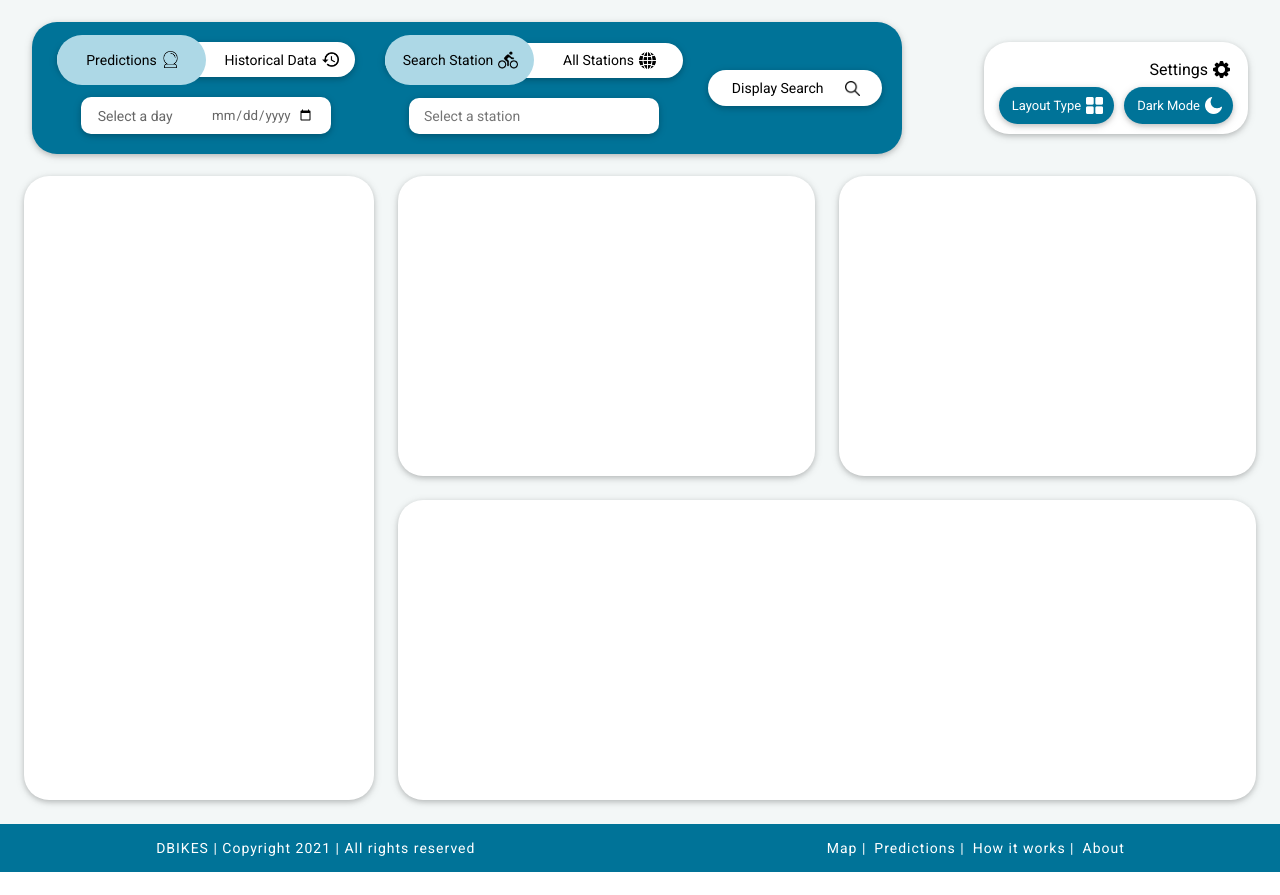
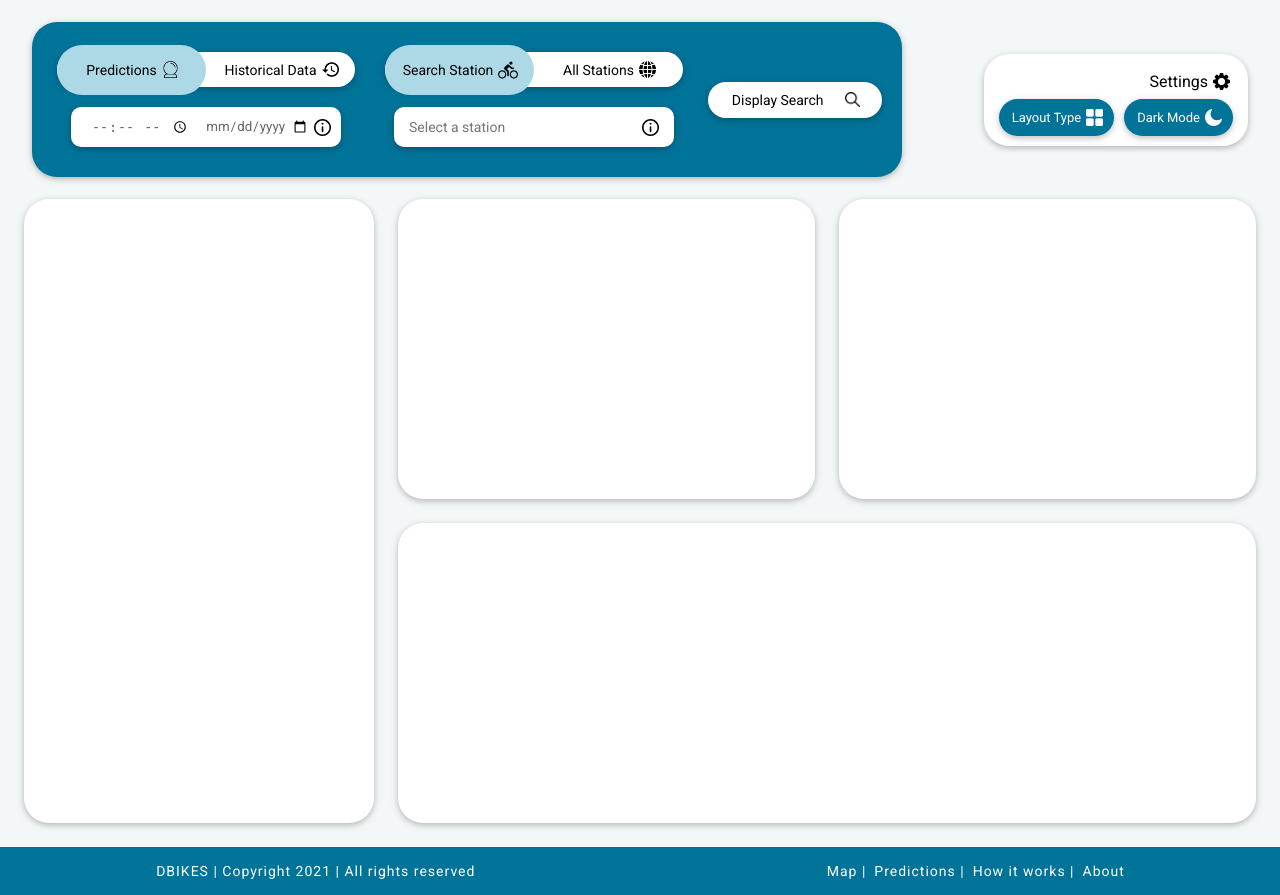
Before and after one commit to Botazio/Group-Project-SoftDev, a Flask app: page /predictions in a window 1280 px wide. Shown: the part 80-975 px from the top of the page. Before the commit the page ends 952 px from the top, so only its background shows below. Run offline with Flask 2, Linux system fonts and the light colour scheme; some libraries are stand-ins or nearby versions.

Commit message:
Continue with the development of the predictions page. Added new functionality such as starting dispalying graphs in the containers

```diff
--- a/flask-app/app.py
+++ b/flask-app/app.py
@@ -51,21 +51,11 @@ class getData():
 
         return results
 
-    def getWeather(self):
-        try:
-            df = pd.read_sql_query(
-                "SELECT * FROM dbikes.weather as av ORDER BY av.dt  DESC LIMIT 1;", self.engine)
-            results = df.to_json(orient='records')
-        except:
-            return "Error: something wrong happened"
-
-        return results
-
     def getOcuppancy(self, num):
         try:
             sql = f"""SELECT number, DATE_FORMAT(last_update,'%Y-%m-%d') as date, avg(available_bikes) as ocuppancy_bikes,
             avg(available_bikes_stands) as ocuppancy_stands FROM dbikes.availability
-            WHERE number = { num } GROUP BY number, day(last_update) ORDER BY last_update ASC;"""
+            WHERE number = { num } GROUP BY number, date(last_update) ORDER BY last_update ASC;"""
             df = pd.read_sql_query(sql, self.engine)
             results = df.to_json(orient='records')
         except:
@@ -106,12 +96,6 @@ def availability():
     return availability
 
 
-@ app.route('/weather')
-def weather():
-    weather = getData(engine).getWeather()
-    return weather
-
-
 @ app.route('/occupancy/<int:station_id>')
 def get_occupancy(station_id):
     occupancy = getData(engine).getOcuppancy(station_id)
--- a/flask-app/static/css/navbars.css
+++ b/flask-app/static/css/navbars.css
@@ -85,7 +85,7 @@ nav {
   }
 }
 
-@media screen and (max-width: 768px) {
+@media screen and (max-width: 840px) {
   .nav-links {
     display: none;
   }
--- a/flask-app/static/css/predictions.css
+++ b/flask-app/static/css/predictions.css
@@ -129,12 +129,11 @@
   justify-content: center;
   border-radius: 25px;
   height: 35px;
-  margin: 0px 5px;
+  margin: 10px 5px;
   box-shadow: 0 2px 5px 0 rgba(0, 0, 0, 0.16), 0 2px 10px 0 rgba(0, 0, 0, 0.12);
   background-color: white;
   font-size: 14px;
   color: black;
-  margin-bottom: 20px;
 }
 
 .control-buttons-type1 {
@@ -154,15 +153,29 @@
 }
 
 #calendar-container {
-  width: 250px;
+  min-width: 250px;
+  height: 40px;
+  padding: 0px 10px;
   display: flex;
-  justify-content: space-around;
+  justify-content: space-between;
   align-items: center;
   background-color: white;
   border-radius: 10px;
   font-size: 14px;
   color: rgba(0, 0, 0, 0.6);
   box-shadow: 0 2px 5px 0 rgba(0, 0, 0, 0.16), 0 2px 10px 0 rgba(0, 0, 0, 0.12);
+  margin: 10px;
+}
+
+input[type="time"] {
+  color: rgba(0, 0, 0, 0.6);
+  background: white;
+  cursor: pointer;
+  border: none;
+  background: white;
+  cursor: pointer;
+  padding: 0px 10px;
+  outline: none;
 }
 
 input[type="date"] {
@@ -177,8 +190,23 @@ input[type="date"] {
   outline: none;
 }
 
+.dropdown-info1 {
+  display: inline-block;
+  position: relative;
+  cursor: pointer;
+  height: 17px;
+}
+
+.dropdown-info1:hover .dropdown-info1-content {
+  display: block;
+}
+
 .controls-text-input {
   outline: none;
+}
+
+.dropdown-info1-content {
+  width: 180px;
 }
 
 #station-search-container {
@@ -187,9 +215,14 @@ input[type="date"] {
   border: 0;
   box-shadow: 0 2px 5px 0 rgba(0, 0, 0, 0.16), 0 2px 10px 0 rgba(0, 0, 0, 0.12);
   position: relative;
-  display: inline-block;
-  width: 220px;
+  display: flex;
+  flex-direction: row;
+  align-items: center;
+  justify-content: space-between;
+  width: 250px;
+  height: 40px;
   padding: 0px 15px;
+  margin: 10px;
 }
 
 #station-input {
@@ -200,6 +233,21 @@ input[type="date"] {
   font-family: Roboto, sans-serif;
   font-size: 14px;
   padding: 10px 0px;
+}
+
+.dropdown-info2 {
+  display: inline-block;
+  position: relative;
+  cursor: pointer;
+  height: 17px;
+}
+
+.dropdown-info2:hover .dropdown-info2-content {
+  display: block;
+}
+
+.dropdown-info2-content {
+  width: 170px;
 }
 
 #search-button-container {
@@ -365,6 +414,16 @@ input[type="date"] {
   height: 100%;
   width: 100%;
   grid-area: area5;
+  display: flex;
+  flex-direction: row;
+  justify-content: space-around;
+  align-items: center;
+}
+
+#container4-a,
+#container4-b {
+  width: 50%;
+  height: 100%;
 }
 
 #waiting-background {
--- /dev/null
+++ b/flask-app/static/js/searchPredictions.js
@@ -0,0 +1,371 @@
+animationButtons();
+searchOptions();
+callGoogleCharts();
+
+function callGoogleCharts() {
+   google.charts.load('current', {'packages':['corechart']});
+}
+
+function animationButtons() {
+   const predictionsButton = document.getElementById("predictions-container");
+   const historicalButton = document.getElementById("historical-container");
+   const stationButton = document.getElementById("station-container");
+   const fullSearchButton = document.getElementById("full-search-container");
+   const stationSearchContainer = document.getElementById("station-search-container");
+   const stationInput = document.getElementById("station-input");
+   const date = document.getElementById("calendar");
+   const hour = document.getElementById("hour");
+   const darkMode = document.getElementById("dark-mode-container");
+   const searchButton = document.getElementById("search-button-container");
+
+   // Dates and hours for the calendar
+   var today = new Date();
+   var nextHalfHour = new Date();
+   nextHalfHour.setSeconds(0,0);
+   Date.prototype.addMinutes = function(m) {
+      this.setTime(this.getTime() + (m*60*1000));
+      return this;
+    }
+   nextHalfHour.addMinutes(30);
+   nextHalfHour = nextHalfHour.toLocaleTimeString('en-GB');
+
+   today = today.toISOString().split("T")[0];
+   var yesterday = new Date();
+   yesterday.setDate(yesterday.getDate() - 1);
+   yesterday = yesterday.toISOString().split("T")[0];
+
+   // Set the initial values
+   date.min = today;
+   date.max = "2030-01-01"
+   date.value = "";
+   hour.min = nextHalfHour;
+   hour.value = "";
+   stationInput.value = "";
+
+   searchButton.addEventListener("click", () => {
+      // Refresh the hour for future searchs
+      nextHalfHour = new Date();
+      nextHalfHour.setSeconds(0,0);
+      Date.prototype.addMinutes = function(m) {
+         this.setTime(this.getTime() + (m*60*1000));
+         return this;
+      }
+      nextHalfHour.addMinutes(30);
+      nextHalfHour = nextHalfHour.toLocaleTimeString('en-GB');
+      hour.min = nextHalfHour;
+   });
+
+
+   predictionsButton.addEventListener("click", () => {
+      if (predictionsButton.classList.contains("active-button") == true) {
+         return;
+      }
+      else {
+         historicalButton.classList.remove("active-button");
+         predictionsButton.classList.add("active-button");
+         date.value = "";
+         date.min = today;
+         date.max = "2030-01-01";
+         hour.min = nextHalfHour;
+         if (darkMode.classList.contains("dark-mode-active") == true) {
+            historicalButton.classList.remove("active-button-dark");
+            predictionsButton.classList.add("active-button-dark");
+         } else {
+            historicalButton.classList.remove("active-button-light");
+            predictionsButton.classList.add("active-button-light");
+         }
+      }
+   });
+
+   historicalButton.addEventListener("click", () => {
+      if (historicalButton.classList.contains("active-button") == true) {
+         return;
+      }
+      else {
+         historicalButton.classList.add("active-button");
+         predictionsButton.classList.remove("active-button");
+         date.value = "";
+         date.min = "2021-02-28"
+         date.max = yesterday;
+         hour.min = "";
+         if (darkMode.classList.contains("dark-mode-active") == true) {
+            predictionsButton.classList.remove("active-button-dark");
+            historicalButton.classList.add("active-button-dark");
+         } else {
+            predictionsButton.classList.remove("active-button-light");
+            historicalButton.classList.add("active-button-light");
+         }
+      }
+   });
+
+   stationButton.addEventListener("click", () => {
+      if (stationButton.classList.contains("active-button") == true) {
+         return;
+      }
+      else {
+         stationButton.classList.add("active-button");
+         fullSearchButton.classList.remove("active-button");
+         stationSearchContainer.style.display = "flex";
+         if (darkMode.classList.contains("dark-mode-active") == true) {
+            fullSearchButton.classList.remove("active-button-dark");
+            stationButton.classList.add("active-button-dark");
+         } else {
+            fullSearchButton.classList.remove("active-button-light");
+            stationButton.classList.add("active-button-light");
+         }
+      }
+   });
+
+   fullSearchButton.addEventListener("click", () => {
+      if (fullSearchButton.classList.contains("active-button") == true) {
+         return;
+      }
+      else {
+         fullSearchButton.classList.add("active-button");
+         stationButton.classList.remove("active-button");
+         stationSearchContainer.style.display = "none";
+         if (darkMode.classList.contains("dark-mode-active") == true) {
+            stationButton.classList.remove("active-button-dark");
+            fullSearchButton.classList.add("active-button-dark");
+         } else {
+            stationButton.classList.remove("active-button-light");
+            fullSearchButton.classList.add("active-button-light");
+         }
+      }
+   });
+}
+
+function searchOptions() {
+   const predictionsButton = document.getElementById("predictions-container");
+   const historicalButton = document.getElementById("historical-container");
+   const stationButton = document.getElementById("station-container");
+   const stationInput = document.getElementById("station-input");
+   const hour = document.getElementById("hour");
+   const date = document.getElementById("calendar");
+   const searchButton = document.getElementById("search-button-container");
+   const darkMode = document.getElementById("dark-mode-container");
+
+   // Create const for the containers
+   const container1 = document.getElementById('container1');
+   const container2 = document.getElementById('container2');
+   const container3 = document.getElementById('container3');
+   const container4a = document.getElementById('container4-a');
+   const container4b = document.getElementById('container4-b');
+
+   // Array to contain the elements of the current search. Useful for dark mode and responsiveness
+   var arraySearchElements = new Array();
+
+   searchButton.addEventListener("click", () => {
+      // Clean Previous Search
+      container1.innerHTML = "";
+      container2.innerHTML = "";
+      container3.innerHTML = "";
+      container4a.innerHTML = "";
+      container4b.innerHTML = "";
+      arraySearchElements = new Array();
+
+      // Declare the search variables
+      var searchHour;
+      var searchDate;
+      var searchStationInput;
+
+      // Styles for the graphs
+      var options;
+
+      var optionsDark = {
+         width:'100%',
+         height: '100%',
+         curveType: 'function',
+         fontName: 'Roboto, sans-serif',
+         series: {
+            0: {color: 'rgb(38, 194, 129)'},
+         },
+         lineWidth: 3,
+         hAxis: {
+           textStyle: {
+              color: 'white',
+           },
+           titleTextStyle: {
+            color: 'white',
+            },
+            minorGridlines: {
+               count: 0,
+            }
+         },
+         vAxis: {
+            titleTextStyle: {
+               color: 'white',
+            },
+            textStyle: {
+               color: 'white',
+            },
+            minorGridlines: {
+               count: 0,
+            },
+         },
+         textStyle: {
+            color: 'white',
+         },
+         titleTextStyle: {
+           fontSize: 14,
+           fontName: 'Roboto, sans-serif',
+           color: 'white',
+         },
+         legend: {
+            textStyle: {
+               color: 'white',
+            }
+         },
+         barCornerRadius: '25px',
+         backgroundColor: {
+            fill: 'transparent',
+         },
+       };
+
+       var optionsLight = {
+         width:'100%',
+         height: '100%',
+         curveType: 'function',
+         fontName: 'Roboto, sans-serif',
+         series: {
+            0: {color: 'rgb(0, 115, 152)'},
+         },
+         lineWidth: 3,
+         hAxis: {
+           textStyle: {
+              color: 'black',
+           },
+           titleTextStyle: {
+            color: 'black',
+            },
+            minorGridlines: {
+               count: 0,
+            }
+         },
+         vAxis: {
+            titleTextStyle: {
+               color: 'black',
+            },
+            textStyle: {
+               color: 'black',
+            },
+            minorGridlines: {
+               count: 0,
+            },
+         },
+         textStyle: {
+            color: 'black',
+         },
+         titleTextStyle: {
+           fontSize: 14,
+           fontName: 'Roboto, sans-serif',
+           color: 'black',
+         },
+         legend: {
+            textStyle: {
+               color: 'black',
+            }
+         },
+         barCornerRadius: '25px',
+         backgroundColor: {
+            fill: 'transparent',
+         },
+       };
+
+      // Check the different selections made by the user
+      if (historicalButton.classList.contains("active-button")) {
+         searchHour = hour.value; // Could be an empty string
+         searchDate = date.value;
+         if (stationButton.classList.contains("active-button")) {
+            searchStationInput = stationInput.value;
+            // If the user does not enter an hour display a search for the full day
+            if (searchHour == "") {
+               // Display occupancy in container 4
+               fetchOccupancy('42').then(jsonData => {
+                  // Create our data table out of JSON data loaded from server.
+                  // Create table for bikes occupancy
+                  var dataBikes = new google.visualization.DataTable();
+                  dataBikes.addColumn('date', 'Time');
+                  dataBikes.addColumn('number', 'Average Bikes');
+                  // Create table for bike stands
+                  var dataStands = new google.visualization.DataTable();
+                  dataStands.addColumn('date', 'Time');
+                  dataStands.addColumn('number', 'Average Stands');
+
+                  jsonData.forEach(el => {
+                    var dateArray = el.date.split("-");
+                    dataBikes.addRows([
+                      [new Date(dateArray[0], dateArray[1] - 1, dateArray[2]), el.ocuppancy_bikes],
+                    ]);
+                    dataStands.addRows([
+                      [new Date(dateArray[0], dateArray[1] - 1, dateArray[2]), el.ocuppancy_stands],
+                    ]);
+                  });
+
+                  // Insert the elements in the array
+                  arraySearchElements.push(dataBikes);
+                  arraySearchElements.push(dataStands);
+
+                  // Call fucntion to display data
+                  updateSearch();
+
+                }).catch(err => {
+                  console.log("OOPS! Can't display occupancy", err);
+                });
+            }
+            else {
+
+            }
+         }
+      }
+      else if (searchButton.classList.contains("active-button")) {
+         searchHour = hour.value;
+         searchDate = date.value;
+         if (stationButton.classList.contains("active-button")) {
+            searchStationInput = stationInput.value;
+         }
+      }
+
+      darkMode.addEventListener("click", updateSearch);
+      window.addEventListener("resize", updateSearch);
+
+
+      function updateSearch() {
+         if (darkMode.classList.contains("dark-mode-active")) {
+            options = optionsDark;
+
+         } else {
+            options = optionsLight;
+         }
+
+         arraySearchElements.forEach(elem => {
+            if (elem.If[1].label == 'Average Bikes') {
+               options.title = 'Average Bikes nº ' + searchStationInput;
+               options.hAxis.title = 'Months';
+               options.vAxis.title = 'Bikes';
+               var chart = new google.visualization.LineChart(document.getElementById('container4-a'));
+               chart.draw(elem, options);
+            } else if (elem.If[1].label == 'Average Stands') {
+               options.title = 'Average Stands nº ' + searchStationInput;
+               options.hAxis.title = 'Months';
+               options.vAxis.title = 'Stands';
+               var chart = new google.visualization.LineChart(document.getElementById('container4-b'));
+               chart.draw(elem, options);
+            }
+
+         });
+      }
+
+   });
+
+}
+
+
+// Fucntion to fetch the occupancy during time
+async function fetchOccupancy(num) {
+   return fetch("/occupancy/"+ num).then(response => {
+     return response.json();
+   }).catch(err => {
+     console.log("OOPS!", err);
+   });
+ }
--- a/flask-app/templates/predictions.html
+++ b/flask-app/templates/predictions.html
@@ -29,8 +29,15 @@
                </div>
 
                <div id="calendar-container">
-                  <div class="titles-controls">Select a day</div>
-                  <input type="date" id="calendar" name="prediction-day" min="2018-01-01" max="2022-12-31">
+                  <input type="time" id="hour" name="hour" >
+                  <input type="date" id="calendar" name="date" min="2018-01-01" max="2022-12-31">
+                  <div class="dropdown-info1">
+                     <img id="info-icon" src="{{url_for('static', filename='fixtures/icon-info.png')}}" width='17', height='17' alt="Information"/>
+                     <div class="dropdown-content dropdown-info1-content">
+                        <div>Mandatory to select a date and hour for predictions</div>
+                        <div>Hour and date is optional for historical data</div>
+                     </div>
+                  </div>
                </div>
 
          </div>
@@ -39,7 +46,7 @@
 
             <div class="control-buttons-wrapper-type1">
 
-               <div id="full-search-container" class="control-buttons-type1 active-button active-button-light">
+               <div id="station-container" class="control-buttons-type1 active-button active-button-light">
                   <div class="titles-controls">Search Station</div>
                   <img id="black-bike-icon" src="{{url_for('static', filename='fixtures/icon-bike-black.png')}}" width='20', height='20' alt="Black bike"/>
                </div>
@@ -53,6 +60,7 @@
 
 
             <div id="station-search-container">
+               <div>
                   <input
                      id="station-input"
                      class="controls-text-input"
@@ -60,6 +68,13 @@
                      placeholder="Select a station"
                   />
                   <div id="pac-list" class="pac-items"></div>
+               </div>
+               <div class="dropdown-info2">
+                  <img id="info-icon" src="{{url_for('static', filename='fixtures/icon-info.png')}}" width='17', height='17' alt="Information"/>
+                  <div class="dropdown-content dropdown-info2-content">
+                     <div>Mandatory to select a station</div>
+                  </div>
+               </div>
             </div>
 
          </div>
@@ -83,7 +98,7 @@
             <div id="layout-type-container" class="control-buttons-type2 layout-light">
                <div class="dropdown-layouts">
                   <div class="titles-controls">Layout Type</div>
-                  <div class="dropdown-layouts-content">
+                  <div class=" dropdown-content dropdown-layouts-content">
                      <div id="layout1">Layout 1</div>
                      <div id="layout2">Layout 2</div>
                      <div id="layout3">Layout 3</div>
@@ -107,7 +122,10 @@
 
    <div class="stats-containers light-mode-stats" id="container3"></div>
 
-   <div class="stats-containers light-mode-stats" id="container4"></div>
+   <div class="stats-containers light-mode-stats" id="container4">
+      <div id="container4-a"></div>
+      <div id="container4-b"></div>
+   </div>
 
 
    <div id="waiting-background" class="waiting-light-mode">
@@ -119,5 +137,6 @@
 {% endblock %}
 
 {% block scripts %}
-   <script src="{{url_for('static', filename='js/predictions.js')}}"></script>
+   <script src="{{url_for('static', filename='js/searchPredictions.js')}}"></script>
+   <script src="{{url_for('static', filename='js/settingsPredictions.js')}}"></script>
 {% endblock %}
```
Also changed, not shown: other parts of flask-app/static/css/predictions.css (+85 -65 lines), flask-app/static/js/map.js (+1 -15 lines), flask-app/static/fixtures/icon-info.png (added), flask-app/static/js/settingsPredictions.js (renamed from flask-app/static/js/predictions.js). Lines whose indentation alone changed are shown as unchanged.
